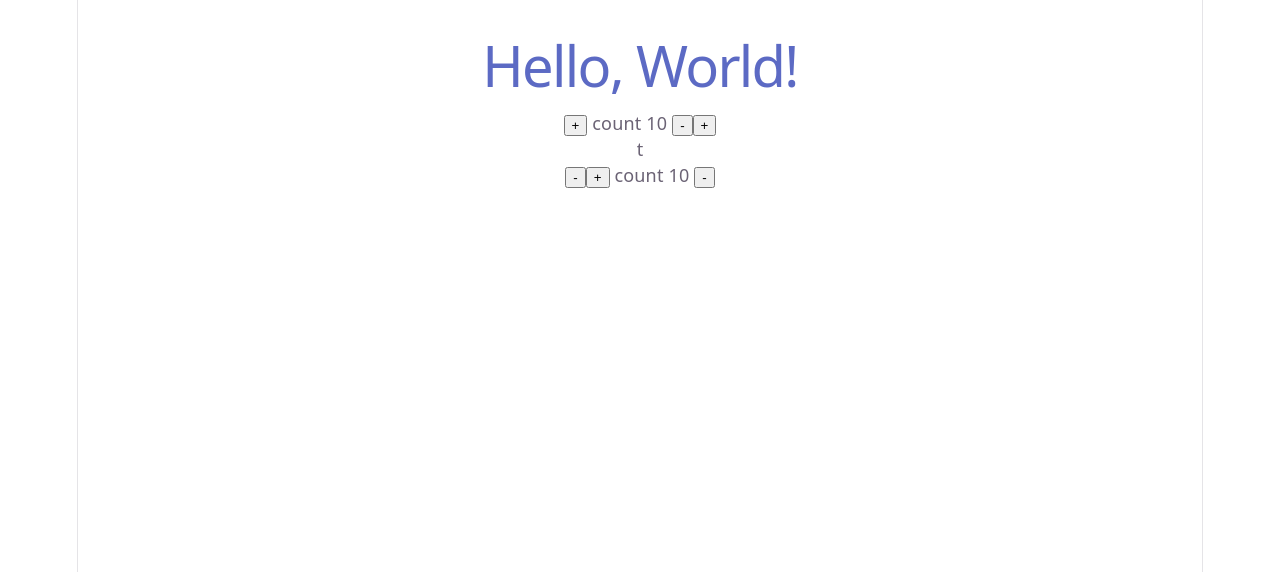
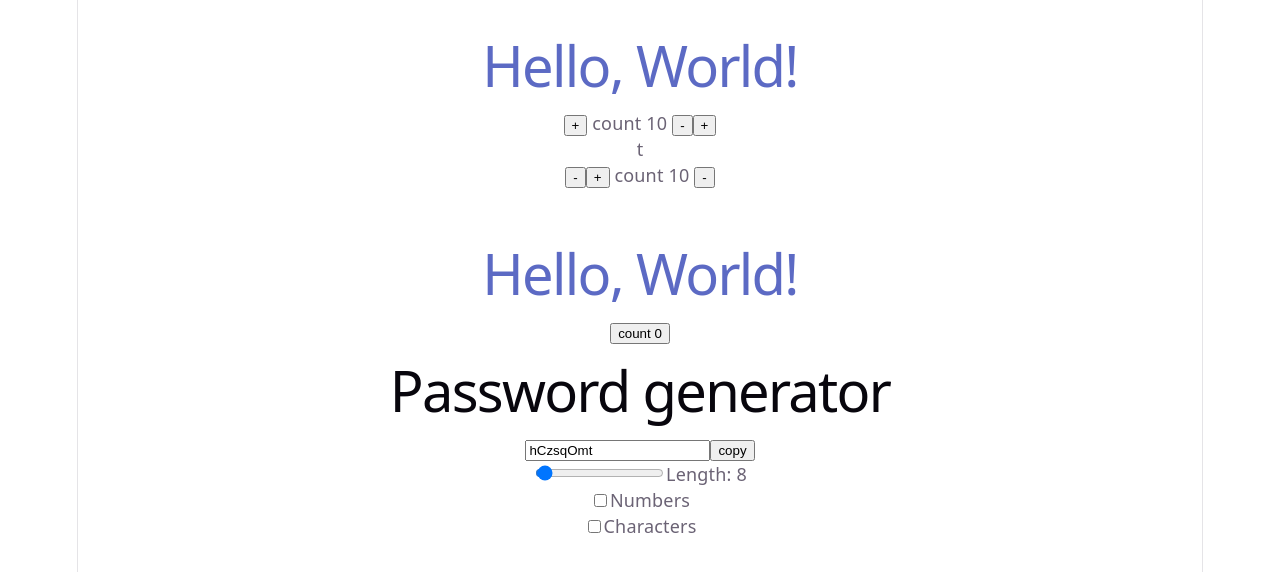
Before and after one commit to altumiya/rjprax, a React (Vite) app: page / in a window 1280 px wide. Shown: the top 572 px of the page. Built offline with nearby package versions, Linux system fonts and the light colour scheme.

Commit message:
feat: add Ex2 component for password generation and management

```diff
--- a/src/App.jsx
+++ b/src/App.jsx
@@ -1,9 +1,15 @@
 import Ex1 from './components/ex1.jsx'
+import Ex2 from './components/ex2.jsx'
 
 function App() {
   return (
     <>
+    <div>
       <Ex1 />
+    </div>
+    <div>
+      <Ex2/>
+    </div>
     </>
   )
 }
--- /dev/null
+++ b/src/components/ex2.jsx
@@ -0,0 +1,111 @@
+import React, { useState, useCallback, useRef, useEffect } from 'react';
+
+function Ex2() {
+  const [count, setCount] = useState(0);
+  const [length, setLength] = useState(8);
+  const [numberAllowed, setNumberAllowed] = useState(false);
+  const [charAllowed, setCharAllowed] = useState(false);
+  const [password, setPassword] = useState("");
+
+  const passwordRef = useRef(null);
+
+  const passwordGenerator = useCallback(() => {
+    let pass = "";
+    let str = "ABCDEFGHIJKLMNOPQRSTUVWXYZabcdefghijklmnopqrstuvwxyz";
+    if (numberAllowed) str += "0123456789";
+    if (charAllowed) str += "!@#$%^&*-_+=[]{}~`";
+
+    for (let i = 0; i < length; i++) {
+      let charIndex = Math.floor(Math.random() * str.length);
+      pass += str.charAt(charIndex);
+    }
+
+    setPassword(pass);
+  }, [length, numberAllowed, charAllowed]);
+
+  const copyPasswordToClipboard = useCallback(() => {
+    passwordRef.current?.select();
+    passwordRef.current?.setSelectionRange(0, 999);
+
+    if (navigator?.clipboard?.writeText && window.isSecureContext) {
+      navigator.clipboard.writeText(password).catch(() => {
+        document.execCommand('copy');
+      });
+    } else {
+      document.execCommand('copy');
+    }
+  }, [password]);
+
+  useEffect(() => {
+    passwordGenerator();
+  }, [length, numberAllowed, charAllowed, passwordGenerator]);
+
+  const styles = {
+    main: { padding: '20px' },
+    title: { color: '#5C6AC4' },
+  };
+
+  return (
+    <div style={styles.main}>
+      <h1 style={styles.title}>Hello, World!</h1>
+      <div>
+        <button onClick={() => setCount((prev) => prev + 1)}>
+          count {count}
+        </button>
+      </div>
+
+      <div className="w-full max-w-md mx-auto shadow-md rounded-lg px-4 py-3 my-8 bg-gray-800 text-orange-500">
+        <h1 className="text-white text-center my-3">Password generator</h1>
+        <div className="flex shadow rounded-lg overflow-hidden mb-4">
+          <input
+            type="text"
+            value={password}
+            className="outline-none w-full py-1 px-3"
+            placeholder="Password"
+            readOnly
+            ref={passwordRef}
+          />
+          <button
+            onClick={copyPasswordToClipboard}
+            className="outline-none bg-blue-700 text-white px-3 py-0.5 shrink-0"
+          >
+            copy
+          </button>
+        </div>
+        <div className="flex text-sm gap-x-2">
+          <div className="flex items-center gap-x-1">
+            <input
+              type="range"
+              min={6}
+              max={100}
+              value={length}
+              className="cursor-pointer"
+              onChange={(e) => setLength(Number(e.target.value))}
+            />
+            <label>Length: {length}</label>
+          </div>
+          <div className="flex items-center gap-x-1">
+            <input
+              type="checkbox"
+              checked={numberAllowed}
+              id="numberInput"
+              onChange={() => setNumberAllowed((prev) => !prev)}
+            />
+            <label htmlFor="numberInput">Numbers</label>
+          </div>
+          <div className="flex items-center gap-x-1">
+            <input
+              type="checkbox"
+              checked={charAllowed}
+              id="characterInput"
+              onChange={() => setCharAllowed((prev) => !prev)}
+            />
+            <label htmlFor="characterInput">Characters</label>
+          </div>
+        </div>
+      </div>
+    </div>
+  );
+}
+
+export default Ex2;
```
